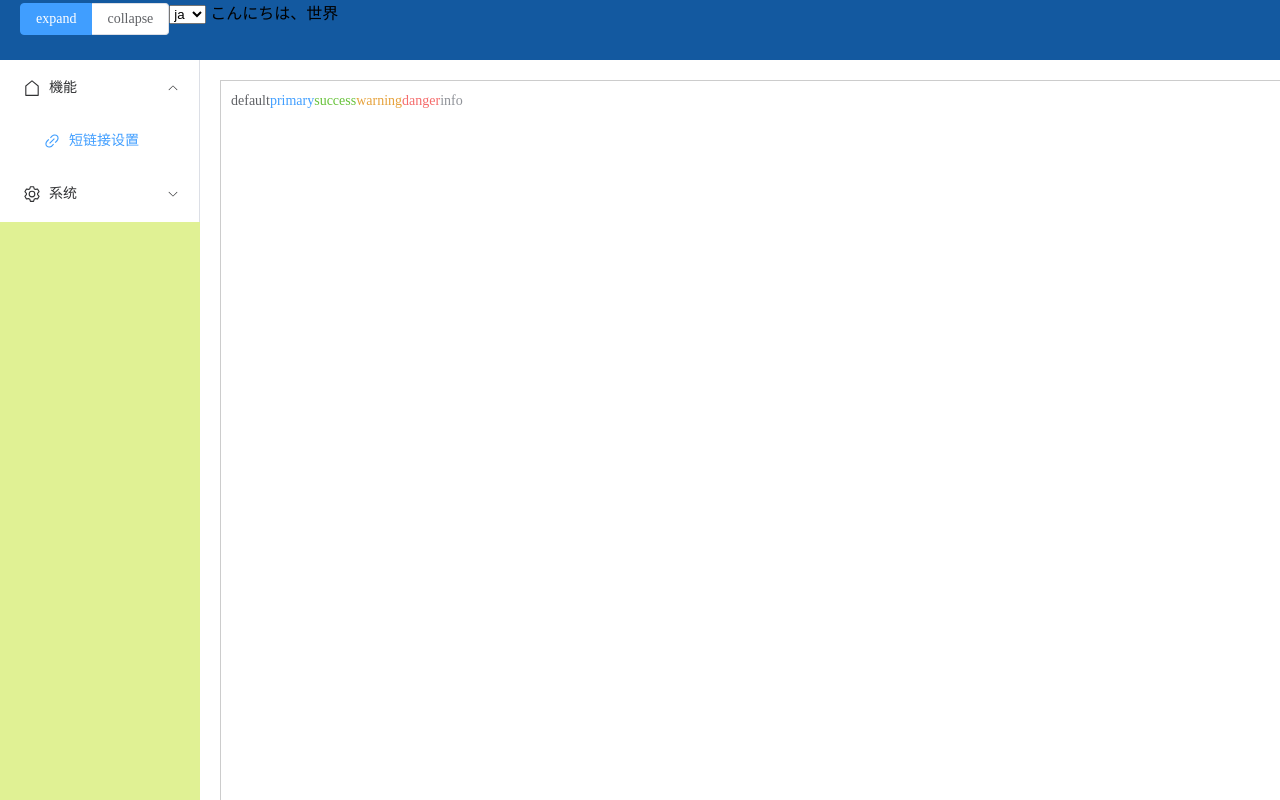
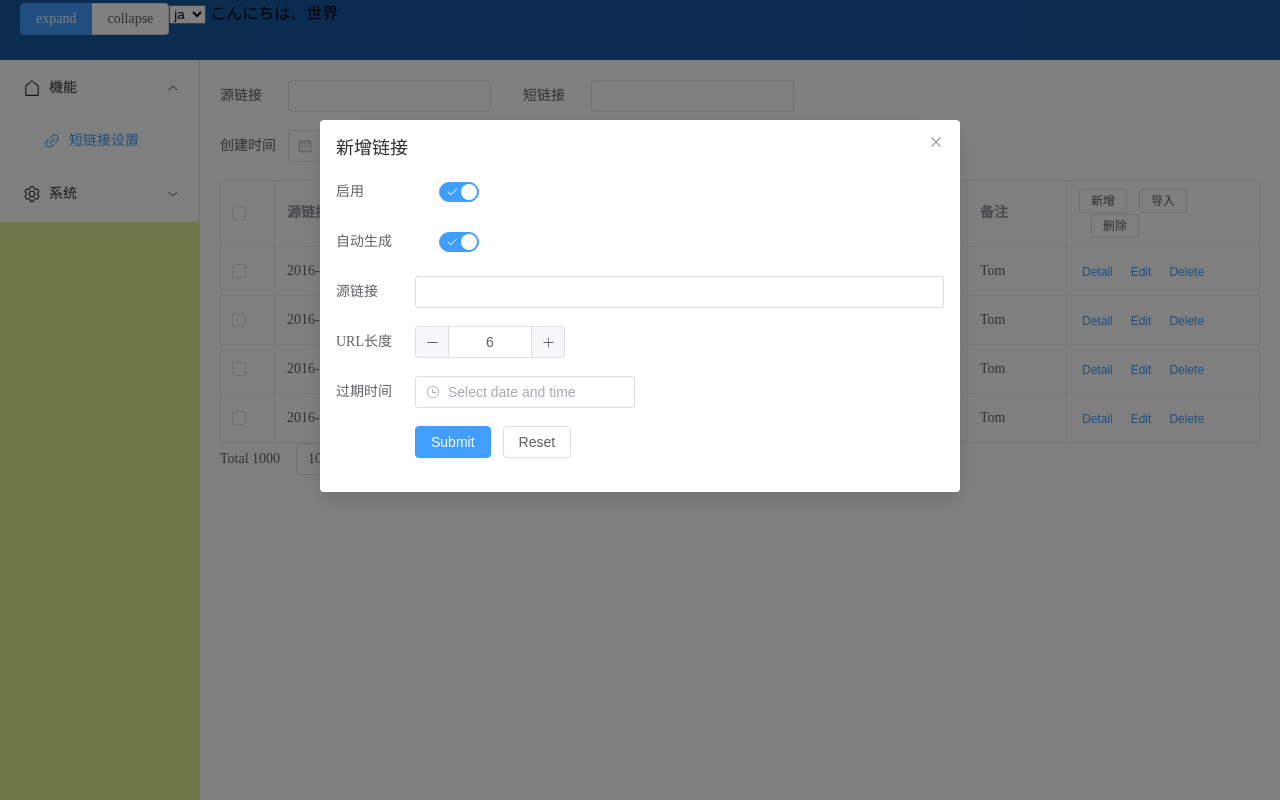
Before and after one commit to newreport/short_url, a Vue app in the folder short_url_vue/: page /index in a window 1280 px wide. Built offline with nearby package versions, Linux system fonts and the light colour scheme.

Commit message:
add form&addURL

```diff
--- a/short_url_vue/auto-imports.d.ts
+++ b/short_url_vue/auto-imports.d.ts
@@ -1,5 +1,5 @@
 // Generated by 'unplugin-auto-import'
 export {}
 declare global {
-
+  const ElMessageBox: typeof import('element-plus/es')['ElMessageBox']
 }
--- a/short_url_vue/index.html
+++ b/short_url_vue/index.html
@@ -5,10 +5,14 @@
   <meta charset="UTF-8" />
   <meta name="viewport" content="width=device-width, initial-scale=1.0" />
 </head>
+
 <body>
 
-  <div id="app"></div>
+  <div id="app" class="app"></div>
   <script type="module" src="/src/main.ts"></script>
 
 </body>
+<style>
+</style>
+
 </html>
--- a/short_url_vue/src/components/Index.vue
+++ b/short_url_vue/src/components/Index.vue
@@ -71,7 +71,6 @@ let tabs={
 }
 let currentTab=shallowRef(shortURLPage)
 
-
 const isCollapse = ref(false)
 const handleOpen = (key: string, keyPath: string[]) => {
   // console.log(key, keyPath)
@@ -95,7 +94,7 @@ const menuOpen = () => {
   menuWidth.value = '200px'
 }
 const menuClose = () => {
-  menuWidth.value = '63px'
+  menuWidth.value = '64px'
 }
 
 const { proxy } = getCurrentInstance()
@@ -118,10 +117,10 @@ onMounted(() => {
 .tab {
   top: 0;
   left: 0;
-  width: 100%;
-  height: 100%;
-  border: 1px solid #ccc;
-  padding: 10px;
+  width: 98%;
+  height: 98%;
+  // border: 1px solid #ccc;
+  // padding: 10px;
 }
 .el-aside {
   background-color: #e0f194;
--- a/short_url_vue/src/components/home/ShortURL.vue
+++ b/short_url_vue/src/components/home/ShortURL.vue
@@ -1,13 +1,168 @@
 <template>
-<div>
-    <el-link href="https://element.eleme.io" target="_blank">default</el-link>
-    <el-link type="primary">primary</el-link>
-    <el-link type="success">success</el-link>
-    <el-link type="warning">warning</el-link>
-    <el-link type="danger">danger</el-link>
-    <el-link type="info">info</el-link>
-  </div>
+  <el-form inline="true" label-position="left" label-width="68px" :model="form">
+    <el-form-item label="源链接">
+      <el-input v-model="form.sourceURL" />
+    </el-form-item>
+    <el-form-item label="短链接">
+      <el-input v-model="form.shortURL" />
+    </el-form-item>
+    <el-form-item label="创建时间">
+      <el-date-picker v-model="form.createdAt" type="daterange" unlink-panels range-separator="To"
+        start-placeholder="Start date" end-placeholder="End date" />
+    </el-form-item>
+    <el-form-item>
+      <el-button type="primary" @click="onSubmit">Query</el-button>
+    </el-form-item>
+  </el-form>
+
+
+  <el-table :data="tableData" border style="width: 100%" :default-sort="{ prop: 'date', order: 'descending' }"
+    @selection-change="handleSelectionChange">
+    <el-table-column type="selection" width="55" />
+    <el-table-column prop="date" sortable label="源链接" />
+    <el-table-column prop="name" sortable label="短链接" />
+    <el-table-column prop="name" sortable label="创建时间" />
+    <el-table-column prop="name" sortable label="修改时间" />
+    <el-table-column prop="name" sortable label="分组" />
+    <el-table-column label="过期时间"></el-table-column>
+    <el-table-column label="启用">
+      <el-switch inline-prompt active-text="是" inactive-text="否" />
+    </el-table-column>
+
+    <el-table-column prop="name" label="备注" />
+    <el-table-column fixed="right" width="193">
+      <template #header>
+        <el-button size="small" @click="dialogVisible = true">新增</el-button>
+        <el-button size="small">导入</el-button>
+        <el-button size="small">删除</el-button>
+      </template>
+      <template #default>
+        <el-button link type="primary" size="small">Detail</el-button>
+        <el-button link type="primary" size="small">Edit</el-button>
+        <el-button link type="primary" size="small">Delete</el-button>
+      </template>
+    </el-table-column>
+  </el-table>
+
+
+  <el-pagination background layout="total, sizes, prev, pager, next, jumper" :total="1000"
+    :page-sizes="[100, 200, 300, 400]" v-model:currentPage="currentPage4" v-model:page-size="pageSize4"
+    @size-change="handleSizeChange" @current-change="handleCurrentChange" hide-on-single-page="true" />
+
+
+  <el-dialog v-model="dialogVisible" title="新增链接" :before-close="handleClose">
+    <el-form label-position="left" label-width="79px">
+      <el-form-item label="启用">
+        <el-switch v-model="formAdd.isEnable" class="mt-2" style="margin-left: 24px" inline-prompt :active-icon="Check"
+          :inactive-icon="Close" />
+      </el-form-item>
+      <el-form-item label="自动生成">
+        <el-switch v-model="formAdd.isAutoGenerate" class="mt-2" style="margin-left: 24px" inline-prompt
+          :active-icon="Check" :inactive-icon="Close" @click="testClick()" />
+      </el-form-item>
+      <el-form-item label="源链接">
+        <el-input v-model="formAdd.sourceURL" />
+      </el-form-item>
+      <el-form-item label="短链接" v-if="!formAdd.isAutoGenerate">
+        <el-input v-model="formAdd.sourceURL" />
+      </el-form-item>
+      <el-form-item label="URL长度" v-if="formAdd.isAutoGenerate">
+        <el-input-number v-model="formAdd.urlLength" :min="4" :max="16" />
+      </el-form-item>
+      <el-form-item label="过期时间">
+        <el-date-picker v-model="formAdd.expAt" type="datetime" placeholder="Select date and time" />
+      </el-form-item>
+      <el-form-item>
+        <el-button type="primary" @click="addURL()">Submit</el-button>
+        <el-button>Reset</el-button>
+      </el-form-item>
+    </el-form>
+  </el-dialog>
 </template>
 <script lang="ts" setup>
+import { ElContainer, ElHeader, ElRow, ElCol, ElMain } from 'element-plus';
+import { defineComponent, ref, reactive } from 'vue'
+import { Check, Close } from '@element-plus/icons-vue'
 
+const addURL = () => {
+  console.log(formAdd)
+}
+
+const testClick = () => {
+  console.log(formAdd.isAutoGenerate)
+}
+
+const handleSelectionChange = (val) => {
+  console.log(val)
+}
+
+const handleClose = (done: () => void) => {
+  ElMessageBox.confirm('Are you sure to close this dialog?')
+    .then(() => {
+      done()
+    })
+    .catch(() => {
+      // catch error
+    })
+}
+const handleSizeChange = (val: number) => {
+  console.log(`${val} items per page`)
+}
+const handleCurrentChange = (val: number) => {
+  console.log(`current page: ${val}`)
+}
+const dialogVisible = ref(true)
+const currentPage4 = ref(4)
+const pageSize4 = ref(100)
+const tableData = [
+  {
+    date: '2016-05-03',
+    name: 'Tom',
+    address: 'No. 189, Grove St, Los Angeles',
+  },
+  {
+    date: '2016-05-02',
+    name: 'Tom',
+    address: 'No. 189, Grove St, Los Angeles',
+  },
+  {
+    date: '2016-05-04',
+    name: 'Tom',
+    address: 'No. 189, Grove St, Los Angeles',
+  },
+  {
+    date: '2016-05-01',
+    name: 'Tom',
+    address: 'No. 189, Grove St, Los Angeles',
+  },
+]
+const input = ref('')
+const onSubmit = () => {
+  console.log('submit!')
+}
+
+const formAdd = reactive({
+  sourceURL: '',
+  isAutoGenerate: true,
+  targetURL: '',
+  remarks: '',
+  urlLength: 6,
+  isEnable: true,
+  expAt: ''
+})
+
+const form = reactive({
+  sourceURL: '',
+  shortURL: '',
+  createdAt: '',
+  group: '',
+  isEnable: true,
+  isExp: false
+})
 </script>
+
+<style  lang="scss" scoped>
+.el-main {
+  background-color: #1359a0;
+}
+</style>
--- a/short_url_vue/src/components/setting/User.vue
+++ b/short_url_vue/src/components/setting/User.vue
@@ -4,7 +4,11 @@
     </el-scrollbar>
   </template>
 
-  <style scoped>
+  <script lang="ts" setup>
+
+</script>
+
+  <style lang="scss" scoped>
   .scrollbar-demo-item {
     display: flex;
     align-items: center;
```
Also changed, not shown: short_url_vue/components.d.ts (+13 -0 lines), 2 other files (tests, documents, lock files or other folders).
